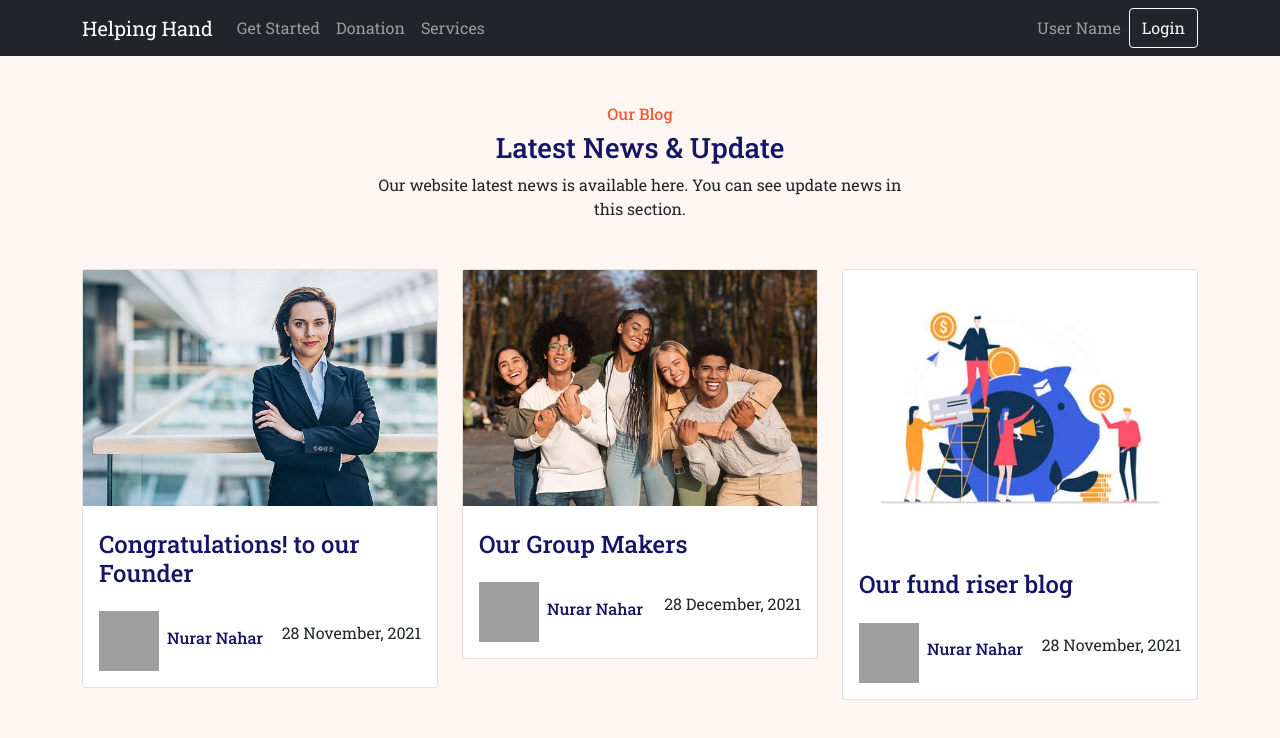
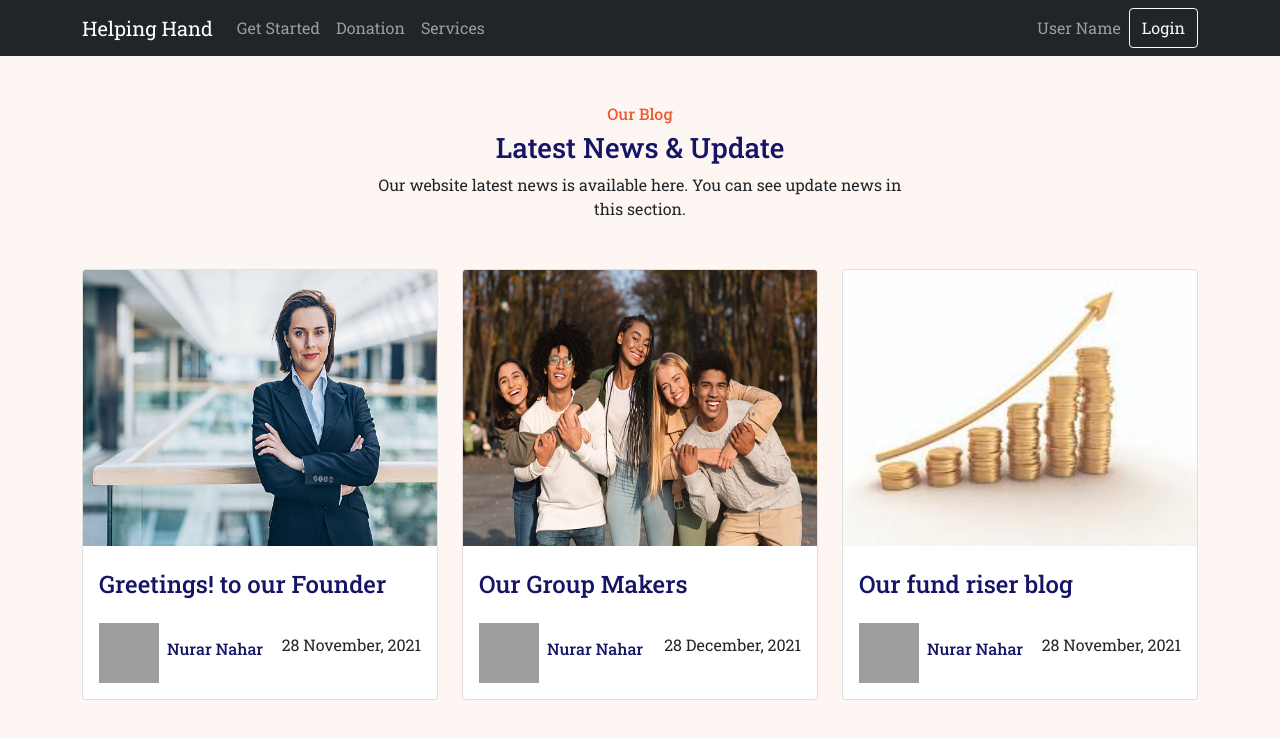
Before and after one commit to lutfor779/Helping-Hand, a React (Create React App) app: page / in a window 1280 px wide. Shown: the top 738 px of the page. Built offline with nearby package versions, Linux system fonts and the light colour scheme; grey boxes are pictures that could not be loaded.

Commit message:
latest news edited added

```diff
--- /dev/null
+++ b/src/pages/Home/LatestNews/LatestNews.css
@@ -0,0 +1,17 @@
+.single-news {
+    transition: .3s;
+    overflow: hidden;
+}
+.single-news:hover  {
+    box-shadow: 1px 2px 21px #ccc;
+}
+.single-news>img {
+    transition: .3s;
+    overflow: hidden;
+}
+.single-news:hover>img {
+    transform: scale(1.1)
+}
+.single-news:hover h4 {
+    color:#EE5D32;
+}
--- a/src/pages/Home/LatestNews/LatestNews.js
+++ b/src/pages/Home/LatestNews/LatestNews.js
@@ -1,9 +1,10 @@
 import React from "react";
 import { Col, Container, Row } from "react-bootstrap";
 import ceo from "../../../images/ceo.jpg";
-import fund from "../../../images/fund.webp";
+import fund from "../../../images/fund.jpg";
 import group from "../../../images/group.jpg";
 import editor from "../../../images/player-1.png";
+import './LatestNews.css';
 
 const LatestNews = () => {
   return (
@@ -23,10 +24,10 @@ const LatestNews = () => {
         </Row>
         <Row className="">
           <Col>
-            <div className="single-news card">
-              <img src={ceo} className="img-fluid" alt="" />
+            <div className="single-news card mb-3">
+              <img src={ceo} className="img-fluid" style={{height: '276px'}} alt="" />
               <div className="p-3">
-                <h4 className="my-2">Congratulations! to our Founder</h4>
+                <h4 className="my-2">Greetings! to our Founder</h4>
                 <div className="news-editor-date d-flex justify-content-between align-items-center">
                   <div className="news-editor d-flex align-items-center mt-3">
                     <img
@@ -42,8 +43,8 @@ const LatestNews = () => {
             </div>
           </Col>
           <Col>
-            <div className="single-news card">
-              <img src={group} className="img-fluid" alt="" />
+            <div className="single-news card mb-3">
+              <img src={group} className="img-fluid" style={{height: '276px'}} alt="" />
               <div className="p-3">
                 <h4 className="my-2">Our Group Makers</h4>
                 <div className="news-editor-date d-flex justify-content-between align-items-center">
@@ -61,7 +62,7 @@ const LatestNews = () => {
             </div>
           </Col>
           <Col>
-            <div className="single-news card">
+            <div className="single-news card mb-3">
               <img src={fund} className="img-fluid" style={{height: '276px'}} alt="" />
               <div className="p-3">
                 <h4 className="my-2">Our fund riser blog</h4>
```
Also changed, not shown: src/images/fund.jpg (added).
